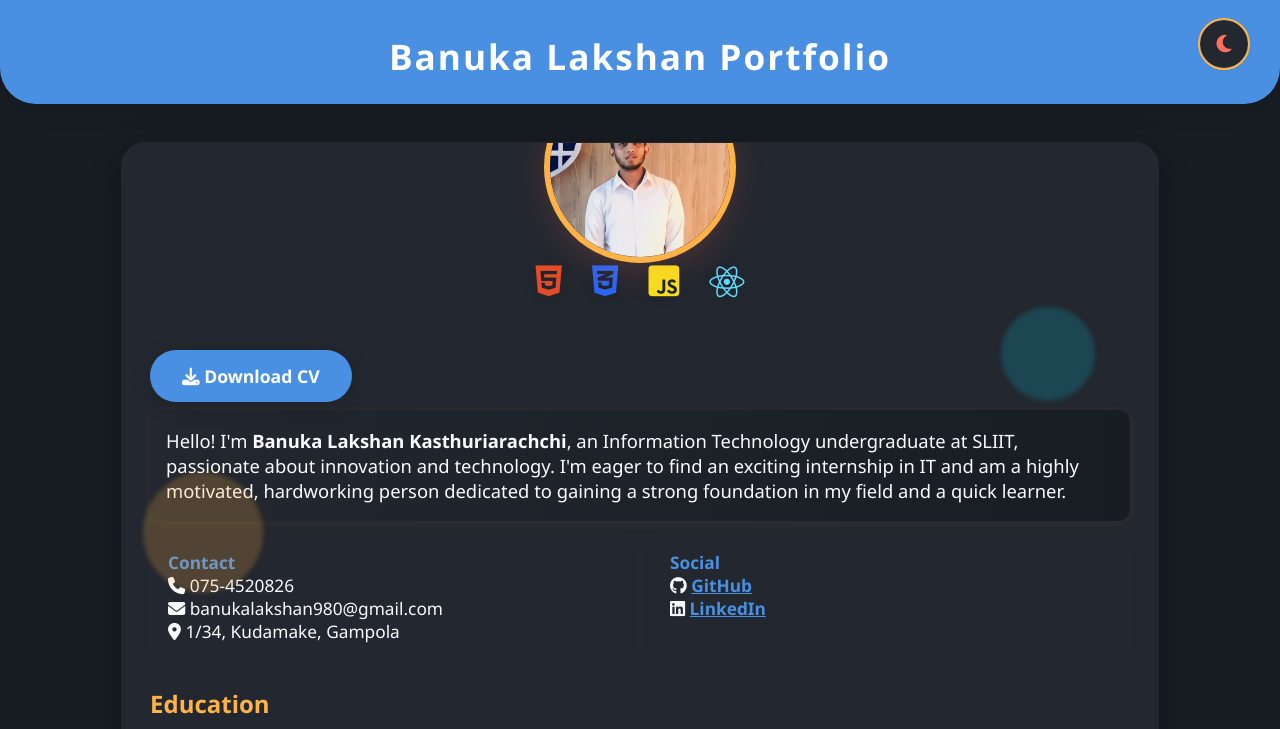
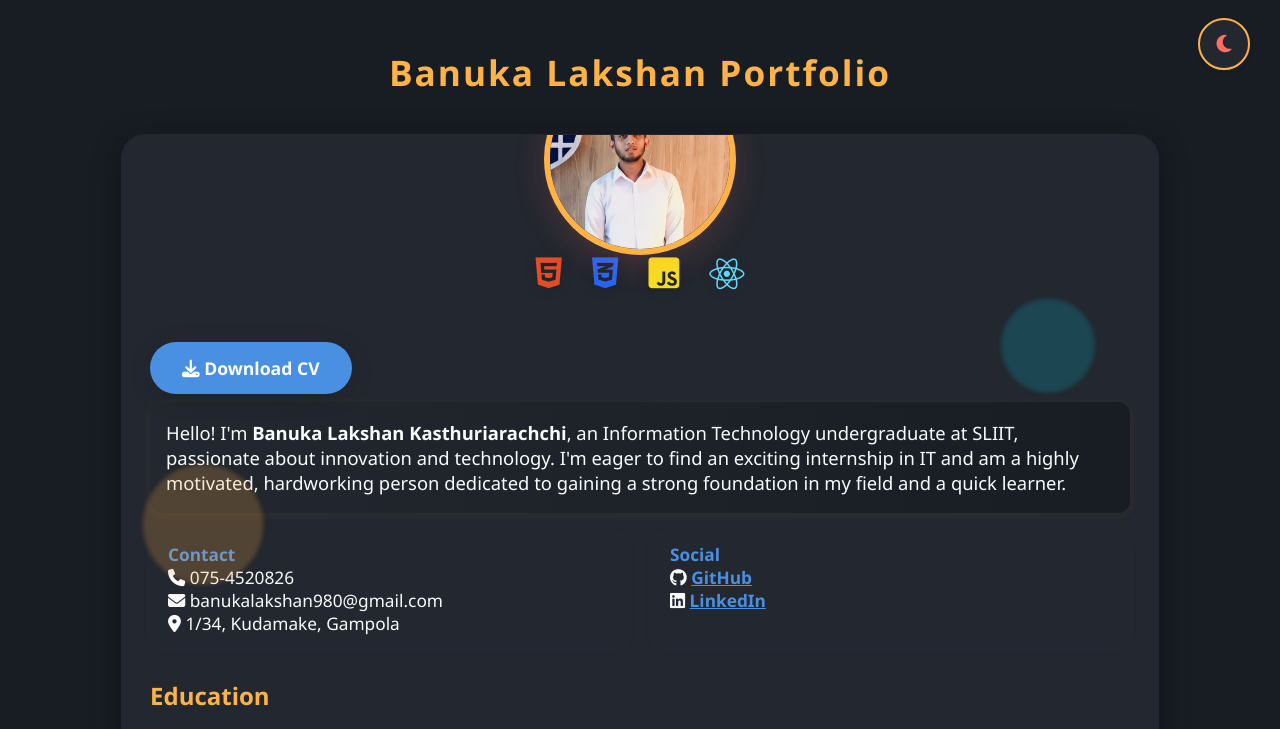
Before and after one commit to BanukaKas/portfolio-site, a plain HTML site: page index.html in a window 1280 px wide. Both pictures are taken after a click on the button "Toggle light/dark theme". Shown: the top 729 px of the page. Drawn offline with Linux system fonts and the light colour scheme.

Commit message:
Update index.html

```diff
--- a/index.html
+++ b/index.html
@@ -7,36 +7,35 @@
   <link rel="stylesheet" href="https://cdnjs.cloudflare.com/ajax/libs/font-awesome/6.4.0/css/all.min.css">
   <style>
     :root {
-      /* Light Theme */
-      --color-bg: #f8fafc;
-      --color-card: #fff;
-      --color-primary: #ff6f61;
-      --color-secondary: #3f51b5;
-      --color-accent: #00bcd4;
-      --color-text: #222;
-      --color-subtle: #f3f6fd;
-      --color-border: #e0e6ed;
-      --color-bubble1: #ff6f61;
-      --color-bubble2: #00bcd4;
-      --color-bubble3: #ffb347;
-      --color-bubble4: #3f51b5;
+      --bg: #f8fafc;
+      --card: #fff;
+      --primary: #ff6f61;
+      --secondary: #3f51b5;
+      --accent: #00bcd4;
+      --text: #222;
+      --subtle: #f3f6fd;
+      --border: #e0e6ed;
+      --bubble1: #ff6f61;
+      --bubble2: #00bcd4;
+      --bubble3: #ffb347;
+      --bubble4: #3f51b5;
       --shadow: 0 8px 32px rgba(0,0,0,0.10);
       --toggle-bg: #fff;
       --toggle-icon: #ffb347;
     }
     [data-theme="dark"] {
-      --color-bg: #181d23;
-      --color-card: #23272f;
-      --color-primary: #ffb347;
-      --color-secondary: #4a90e2;
-      --color-accent: #00bcd4;
-      --color-text: #f9fafb;
-      --color-subtle: #23272f;
-      --color-border: #23272f;
-      --color-bubble1: #ffb347;
-      --color-bubble2: #00bcd4;
-      --color-bubble3: #ff6f61;
-      --color-bubble4: #4a90e2;
+      --bg: #181d23;
+      --card: #23272f;
+      --primary: #ffb347;
+      --secondary: #4a90e2;
+      --accent: #00bcd4;
+      --text: #f9fafb;
+      --subtle: #23272f;
+      --border: #23272f;
+      --bubble1: #ffb347;
+      --bubble2: #00bcd4;
+      --bubble3: #ff6f61;
+      --bubble4: #4a90e2;
       --shadow: 0 8px 32px rgba(0,0,0,0.30);
       --toggle-bg: #23272f;
       --toggle-icon: #ff6f61;
@@ -44,27 +43,14 @@
     html, body {
       margin: 0;
       padding: 0;
-      background: var(--color-bg);
-      color: var(--color-text);
+      background: var(--bg);
+      color: var(--text);
       font-family: 'Segoe UI', Tahoma, Geneva, Verdana, sans-serif;
       min-height: 100vh;
       transition: background 0.3s, color 0.3s;
     }
-    header {
-      background: var(--color-secondary);
-      color: #fff;
-      padding: 32px 0 24px 0;
-      text-align: center;
-      font-size: 2.2em;
-      font-weight: bold;
-      letter-spacing: 2px;
-      box-shadow: 0 4px 24px rgba(0,0,0,0.12);
-      border-radius: 0 0 36px 36px;
-      position: relative;
-      transition: background 0.3s;
-    }
     .theme-toggle-btn {
-      position: absolute;
+      position: fixed;
       top: 20px;
       right: 32px;
       background: var(--toggle-bg);
@@ -80,7 +66,7 @@
       transition: background 0.3s;
       z-index: 20;
     }
-    .theme-toggle-btn:focus { outline: 2px solid var(--color-primary);}
+    .theme-toggle-btn:focus { outline: 2px solid var(--primary);}
     .theme-toggle-btn .fa-sun, .theme-toggle-btn .fa-moon {
       font-size: 1.5em;
       color: var(--toggle-icon);
@@ -88,17 +74,29 @@
     }
     [data-theme="dark"] .theme-toggle-btn .fa-sun { display: none; }
     [data-theme="light"] .theme-toggle-btn .fa-moon { display: none; }
+    .page-title {
+      text-align: center;
+      font-size: 2.2em;
+      font-weight: bold;
+      letter-spacing: 2px;
+      margin: 48px 0 16px 0;
+      color: var(--primary);
+      background: none;
+      border-radius: 0;
+      box-shadow: none;
+      padding: 0;
+    }
     .content {
       max-width: 980px;
-      margin: 38px auto;
-      background: var(--color-card);
+      margin: 38px auto 0 auto;
+      background: var(--card);
       border-radius: 24px;
       box-shadow: var(--shadow);
       padding: 38px 28px 32px 28px;
       position: relative;
       overflow: hidden;
       animation: cardFadeIn 1.2s;
-      border: 1.5px solid var(--color-border);
+      border: 1.5px solid var(--border);
       transition: background 0.3s, box-shadow 0.3s, border 0.3s;
     }
     .profile-pic {
@@ -108,7 +106,7 @@
       display: block;
       margin: -110px auto 18px auto;
       object-fit: cover;
-      border: 6px solid var(--color-primary);
+      border: 6px solid var(--primary);
       box-shadow: 0 8px 32px rgba(255,111,97,0.18);
       background: #fff;
       animation: bounceIn 1.2s;
@@ -130,10 +128,10 @@
       animation: floatBubble 9s infinite;
       filter: blur(2px);
     }
-    .bubble1 { width: 120px; height: 120px; background: var(--color-bubble1); left: 2%; top: 18%; animation-delay: 0s;}
-    .bubble2 { width: 90px; height: 90px; background: var(--color-bubble2); left: 85%; top: 10%; animation-delay: 2s;}
-    .bubble3 { width: 70px; height: 70px; background: var(--color-bubble3); left: 60%; top: 75%; animation-delay: 4s;}
-    .bubble4 { width: 100px; height: 100px; background: var(--color-bubble4); left: 8%; top: 60%; animation-delay: 6s;}
+    .bubble1 { width: 120px; height: 120px; background: var(--bubble1); left: 2%; top: 18%; animation-delay: 0s;}
+    .bubble2 { width: 90px; height: 90px; background: var(--bubble2); left: 85%; top: 10%; animation-delay: 2s;}
+    .bubble3 { width: 70px; height: 70px; background: var(--bubble3); left: 60%; top: 75%; animation-delay: 4s;}
+    .bubble4 { width: 100px; height: 100px; background: var(--bubble4); left: 8%; top: 60%; animation-delay: 6s;}
     @keyframes floatBubble {
       0% { transform: translateY(0) scale(1);}
       50% { transform: translateY(-40px) scale(1.1);}
@@ -163,7 +161,7 @@
     }
     .cv-download-btn {
       display: inline-block;
-      background: var(--color-secondary);
+      background: var(--secondary);
       color: #fff;
       font-weight: bold;
       font-size: 1.1em;
@@ -178,13 +176,13 @@
       animation: fadeIn 2s 1.5s both;
     }
     .cv-download-btn:hover {
-      background: var(--color-primary);
+      background: var(--primary);
       color: #fff;
       transform: translateY(-2px) scale(1.05);
       text-decoration: none;
     }
     h2 {
-      color: var(--color-primary);
+      color: var(--primary);
       margin-top: 32px;
       font-weight: bold;
     }
@@ -217,28 +215,28 @@
     .info-col {
       flex: 1 1 220px;
       min-width: 200px;
-      background: var(--color-subtle);
+      background: var(--subtle);
       border-radius: 10px;
       padding: 12px 18px;
       box-shadow: 0 2px 8px rgba(63,81,181,0.06);
       transition: background 0.3s;
     }
-    .info-col strong { color: var(--color-secondary);}
+    .info-col strong { color: var(--secondary);}
     .contact {
       font-size: 1.08em;
       color: #333;
       margin-top: 12px;
     }
-    .contact i { color: var(--color-accent); margin-right: 8px;}
+    .contact i { color: var(--accent); margin-right: 8px;}
     a {
-      color: var(--color-secondary);
+      color: var(--secondary);
       text-decoration: underline;
       font-weight: bold;
       transition: color 0.2s;
     }
-    a:hover { color: var(--color-primary);}
+    a:hover { color: var(--primary);}
     .ref-box {
-      background: var(--color-subtle);
+      background: var(--subtle);
       border-radius: 10px;
       padding: 10px 18px;
       font-size: 1em;
@@ -251,17 +249,7 @@
       color: #f9fafb;
     }
     footer {
-      text-align: center;
-      padding: 18px 0 12px 0;
-      margin-top: 40px;
-      color: #fff;
-      font-size: 1.08em;
-      background: var(--color-secondary);
-      border-radius: 24px 24px 0 0;
-      box-shadow: 0 -4px 32px rgba(63,81,181,0.14);
-      letter-spacing: 1px;
-      animation: fadeIn 2s;
-      transition: background 0.3s;
+      display: none;
     }
     /* Animations */
     @keyframes fadeIn {
@@ -272,33 +260,29 @@
       from { opacity: 0; transform: scale(0.97);}
       to { opacity: 1; transform: scale(1);}
     }
-    @keyframes headerPop {
-      from { transform: scale(0.93); opacity: 0;}
-      to { transform: scale(1); opacity: 1;}
-    }
     @keyframes bounceIn {
       0% { transform: scale(0.8); opacity: 0;}
       60% { transform: scale(1.08); opacity: 1;}
       100% { transform: scale(1);}
     }
     @media (max-width: 700px) {
-      header { font-size: 1.3em; padding: 18px 0;}
+      .page-title { font-size: 1.3em; margin: 32px 0 8px 0;}
       .content { padding: 12px 4px;}
       .profile-pic { width: 120px; height: 120px; margin-top: -60px;}
       .lang-icons { gap: 16px;}
       .info-grid { flex-direction: column; gap: 12px;}
+      .theme-toggle-btn { top: 12px; right: 12px; width: 40px; height: 40px;}
     }
   </style>
 </head>
 <body>
-  <header>
+  <button class="theme-toggle-btn" id="theme-toggle" aria-label="Toggle light/dark theme">
+    <i class="fas fa-sun"></i>
+    <i class="fas fa-moon"></i>
+  </button>
+  <div class="page-title">
     Banuka Lakshan Portfolio
-    <button class="theme-toggle-btn" id="theme-toggle" aria-label="Toggle light/dark theme">
-      <i class="fas fa-sun"></i>
-      <i class="fas fa-moon"></i>
-    </button>
-  </header>
-
+  </div>
   <div class="content">
     <!-- Animated background bubbles -->
     <div class="animated-bg">
@@ -411,7 +395,7 @@
   </div>
 
   <footer>
-    &copy; 2025 Banuka Lakshan Kasthuriarachchi. All rights reserved.
+    <!-- Footer is hidden as requested -->
   </footer>
 
   <script>
@@ -430,7 +414,6 @@
       return window.matchMedia('(prefers-color-scheme: dark)').matches ? 'dark' : 'light';
     }
 
-    // Set theme on load
     setTheme(getPreferredTheme());
 
     themeToggleBtn.addEventListener('click', () => {
```
